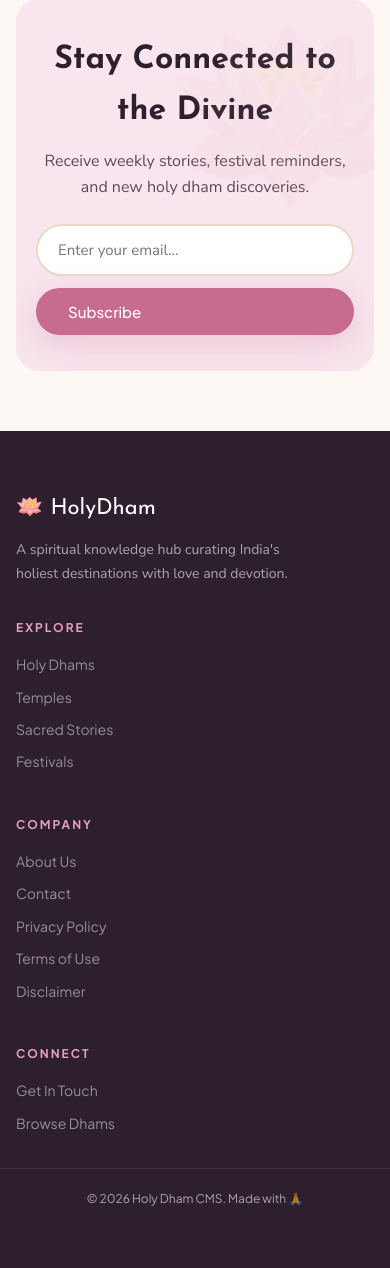
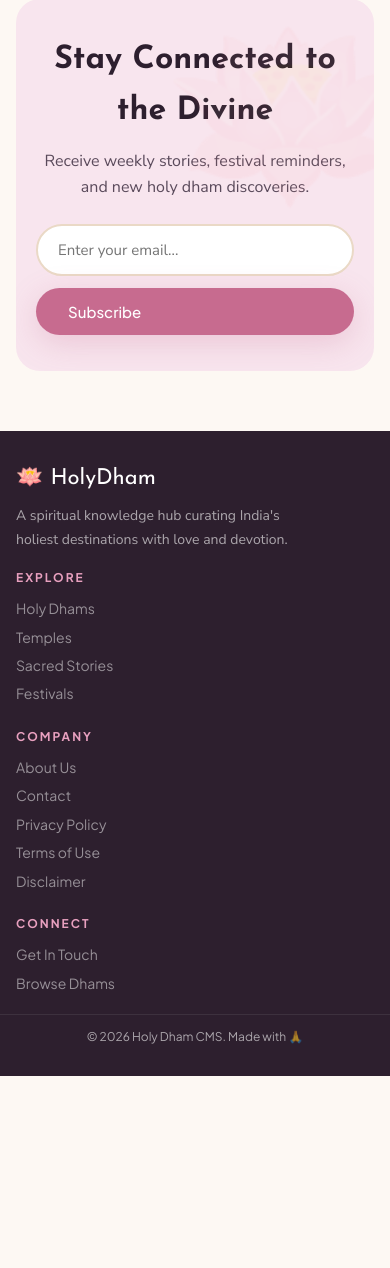
Before and after one commit to sajeev1478/holy-places-cms, a Flask app: page / in a window 390 px wide. Shown: the part 4951-6219 px from the top of the page. After the commit the page ends 6027 px from the top, so only its background shows below. Run offline with Flask 3, Linux system fonts and the light colour scheme; data comes from the database, SQL or seed files in the repository; data that the repository does not hold is empty; some libraries are stand-ins or nearby versions.

Commit message:
Pls decrease the opacity of header banner slightly for both mobile and laptop view. In mobile no need to make the top menu bar with solid colors since the top menu tabs are in hamburger. Pls fix that. Each location should show only image from that particular location for banner and not from anywhere else... Decrease the height of the bootom footer menu
Pls decrease the opacity of header banner slightly for both mobile and laptop view.
In mobile no need to make the top menu bar with solid colors since the top menu tabs are in hamburger. Pls fix that.
Each location should show only image from that particular location for banner and not from anywhere else...
Decrease the height of the bootom footer menu

```diff
--- a/templates/frontend/base.html
+++ b/templates/frontend/base.html
@@ -193,14 +193,14 @@ input[type="file"]::file-selector-button:hover{transform:translateY(-1px);box-sh
 .share-btn:hover{background:var(--rose-pale);color:var(--rose-deep)}
 
 /* ─── Footer ─── */
-footer{padding:60px 0;background:var(--text-dark);color:rgba(255,255,255,.6)}
-.footer-inner{max-width:1300px;margin:0 auto;padding:0 40px;display:grid;grid-template-columns:2fr 1fr 1fr 1fr;gap:48px}
-.footer-brand .flogo{font-family:'Josefin Sans',sans-serif;font-size:22px;color:white;margin-bottom:12px}
+footer{padding:30px 0;background:var(--text-dark);color:rgba(255,255,255,.6)}
+.footer-inner{max-width:1300px;margin:0 auto;padding:0 40px;display:grid;grid-template-columns:2fr 1fr 1fr 1fr;gap:28px}
+.footer-brand .flogo{font-family:'Josefin Sans',sans-serif;font-size:22px;color:white;margin-bottom:8px}
 .footer-brand p{font-size:14px;line-height:1.7;max-width:280px}
-.footer-col h4{font-family:'Plus Jakarta Sans',sans-serif;font-size:12px;letter-spacing:2px;text-transform:uppercase;color:var(--rose);margin-bottom:16px}
-.footer-col a{display:block;color:rgba(255,255,255,.5);font-family:'Plus Jakarta Sans',sans-serif;font-size:14px;margin-bottom:10px;transition:color .3s}
+.footer-col h4{font-family:'Plus Jakarta Sans',sans-serif;font-size:12px;letter-spacing:2px;text-transform:uppercase;color:var(--rose);margin-bottom:10px}
+.footer-col a{display:block;color:rgba(255,255,255,.5);font-family:'Plus Jakarta Sans',sans-serif;font-size:14px;margin-bottom:6px;transition:color .3s}
 .footer-col a:hover{color:var(--rose)}
-.footer-bottom{max-width:1300px;margin:24px auto 0;padding:24px 40px 0;border-top:1px solid rgba(255,255,255,.08);display:flex;justify-content:center;font-family:'Plus Jakarta Sans',sans-serif;font-size:12px}
+.footer-bottom{max-width:1300px;margin:14px auto 0;padding:14px 40px 0;border-top:1px solid rgba(255,255,255,.08);display:flex;justify-content:center;font-family:'Plus Jakarta Sans',sans-serif;font-size:12px}
 
 /* ─── Pagination ─── */
 .pagination{display:flex;gap:6px;justify-content:center;margin-top:40px}
@@ -221,10 +221,14 @@ footer{padding:60px 0;background:var(--text-dark);color:rgba(255,255,255,.6)}
 .header-inner{padding:14px 16px}
 nav{display:none}
 .mobile-toggle{display:block}
+/* Mobile: transparent header since nav is in hamburger */
+header.header-on-dark,header.header-on-medium,header.header-on-light{background:transparent;backdrop-filter:none;-webkit-backdrop-filter:none;border-bottom:none;box-shadow:none}
+header.header-on-dark.scrolled{background:rgba(0,0,0,.65);backdrop-filter:blur(20px);-webkit-backdrop-filter:blur(20px)}
+header.header-on-medium.scrolled,header.header-on-light.scrolled{background:rgba(253,248,243,.96);backdrop-filter:blur(20px);-webkit-backdrop-filter:blur(20px)}
 .container{padding:0 16px}
 .section{padding:60px 0}
-.footer-inner{grid-template-columns:1fr;gap:32px;padding:0 16px}
-.footer-bottom{flex-direction:column;gap:8px;text-align:center;padding:20px 16px 0}
+.footer-inner{grid-template-columns:1fr;gap:16px;padding:0 16px}
+.footer-bottom{flex-direction:column;gap:8px;text-align:center;padding:12px 16px 0}
 }
 
 /* ─── Nuclear Mobile Overflow Prevention ─── */
--- a/templates/frontend/key_place.html
+++ b/templates/frontend/key_place.html
@@ -3,7 +3,7 @@
 {% block content %}
 <!-- Hero -->
 <section class="hero-section" style="background:linear-gradient(135deg,#1a3a5c 0%,#2E86AB 60%,#3498db 100%);padding:70px 0 50px;color:white;position:relative;overflow:hidden">
-<div style="position:absolute;inset:0;background:url('/static/uploads/{{ kp.featured_image or place.featured_image }}') center/cover;opacity:.35"></div>
+<div style="position:absolute;inset:0;{% if kp.featured_image %}background:url('/static/uploads/{{ kp.featured_image }}') center/cover;{% endif %}opacity:.22"></div>
 <div style="position:absolute;inset:0;background:linear-gradient(180deg,rgba(26,58,92,.4) 0%,rgba(26,58,92,.15) 40%,rgba(26,58,92,.55) 100%)"></div>
 <div class="container" style="position:relative;z-index:1">
 <!-- Breadcrumb with tier badges -->
--- a/templates/frontend/key_spot.html
+++ b/templates/frontend/key_spot.html
@@ -4,7 +4,7 @@
 <!-- Hero with category accent -->
 {% set accent = ks.cat_color or '#E74C3C' %}
 <section class="hero-section" style="background:linear-gradient(135deg,{{ accent }}dd 0%,{{ accent }}99 60%,{{ accent }}bb 100%);padding:70px 0 50px;color:white;position:relative;overflow:hidden">
-<div style="position:absolute;inset:0;background:url('/static/uploads/{{ ks.featured_image or place.featured_image }}') center/cover;opacity:.35"></div>
+<div style="position:absolute;inset:0;{% if ks.featured_image %}background:url('/static/uploads/{{ ks.featured_image }}') center/cover;{% endif %}opacity:.22"></div>
 <div style="position:absolute;inset:0;background:linear-gradient(180deg,rgba(0,0,0,.35) 0%,rgba(0,0,0,.1) 40%,rgba(0,0,0,.5) 100%)"></div>
 <div class="container" style="position:relative;z-index:1">
 <!-- Breadcrumb with tier badges -->
--- a/templates/frontend/place.html
+++ b/templates/frontend/place.html
@@ -6,7 +6,7 @@
 {% block content %}
 <!-- Hero -->
 <section class="hero-section" style="background:linear-gradient(135deg,#2D1F2E 0%,#4A2D4E 60%,#6B3A6E 100%);padding:70px 0 55px;color:white;position:relative;overflow:hidden">
-<div style="position:absolute;inset:0;background:url('/static/uploads/{{ place.featured_image }}') center/cover;opacity:.35"></div>
+<div style="position:absolute;inset:0;background:url('/static/uploads/{{ place.featured_image }}') center/cover;opacity:.22"></div>
 <div style="position:absolute;inset:0;background:linear-gradient(180deg,rgba(45,31,46,.4) 0%,rgba(45,31,46,.2) 40%,rgba(45,31,46,.6) 100%)"></div>
 <div style="position:absolute;inset:0;background:radial-gradient(ellipse at 30% 80%,rgba(199,107,143,.15),transparent 60%)"></div>
 <div class="container" style="position:relative;z-index:1">
--- a/templates/frontend/sub_spot.html
+++ b/templates/frontend/sub_spot.html
@@ -4,7 +4,7 @@
 {% set accent = ss.cat_color or '#9C27B0' %}
 <!-- Hero -->
 <section class="hero-section" style="background:linear-gradient(135deg,{{ accent }}cc 0%,{{ accent }}88 50%,{{ accent }}aa 100%);padding:70px 0 50px;color:white;position:relative;overflow:hidden">
-<div style="position:absolute;inset:0;background:url('/static/uploads/{{ ss.featured_image or place.featured_image }}') center/cover;opacity:.35"></div>
+<div style="position:absolute;inset:0;{% if ss.featured_image %}background:url('/static/uploads/{{ ss.featured_image }}') center/cover;{% endif %}opacity:.22"></div>
 <div style="position:absolute;inset:0;background:linear-gradient(180deg,rgba(0,0,0,.35) 0%,rgba(0,0,0,.1) 40%,rgba(0,0,0,.5) 100%)"></div>
 <div class="container" style="position:relative;z-index:1">
 <!-- Breadcrumb with tier badges -->
```
